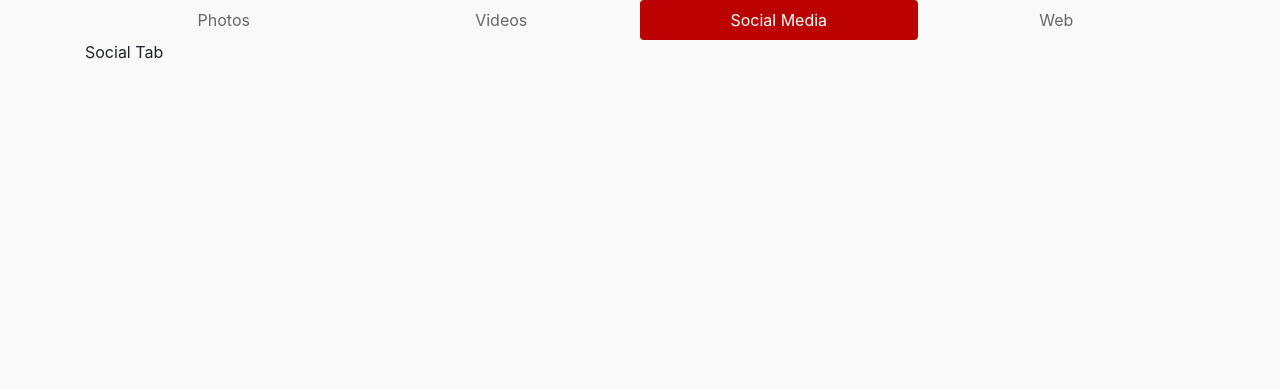
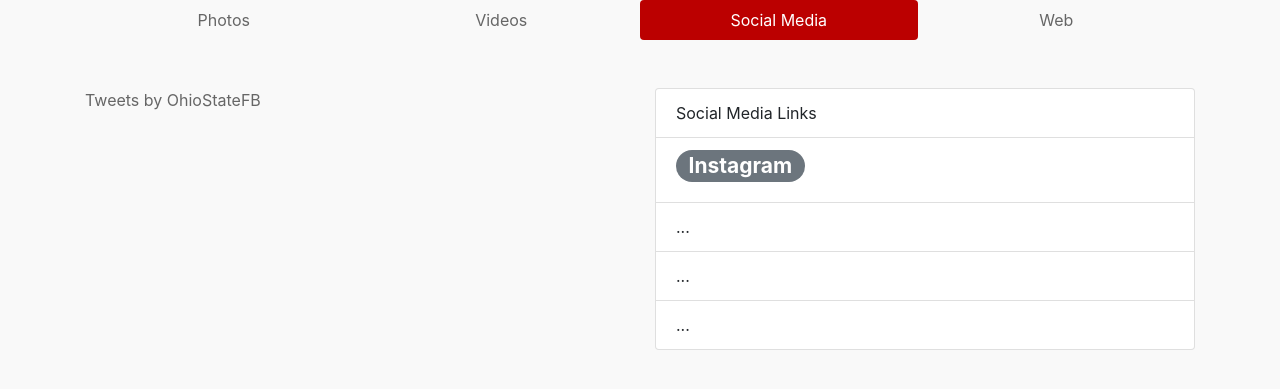
Before and after one commit to K-Bird/BuckeyeFootball, a PHP site: page /media.php in a window 1280 px wide, after a click on "Social Media". Shown: the part 81-470 px from the top of the page. Run offline with PHP 8.4, Linux system fonts and the light colour scheme; data that the repository does not hold is empty; some libraries are stand-ins or nearby versions.

Commit message:
Twitter and Instagram
- Embed twitter display
- Link to Instagram

```diff
--- a/parts/media/mediaSocialTab.php
+++ b/parts/media/mediaSocialTab.php
@@ -1 +1,17 @@
-Social Tab
+<div class="row">
+    <div class="col-lg-6">
+        <br><br>
+        <a class="twitter-timeline" data-lang="en" data-height="700" data-theme="dark" href="https://twitter.com/OhioStateFB?ref_src=twsrc%5Etfw">Tweets by OhioStateFB</a> <script async src="https://platform.twitter.com/widgets.js" charset="utf-8"></script>
+    </div>
+    <div class="col-lg-6">
+        <br><br>
+        <ul class="list-group">
+            <li class="list-group-item">Social Media Links</li>
+            <li class="list-group-item"><h3><a href="https://www.instagram.com/ohiostatefb/?hl=en" class="badge badge-pill badge-secondary" target="_blank">Instagram</a></h3></li>
+            <li class="list-group-item">...</li>
+            <li class="list-group-item">...</li>
+            <li class="list-group-item">...</li>
+        </ul>
+
+    </div>
+</div>
```
